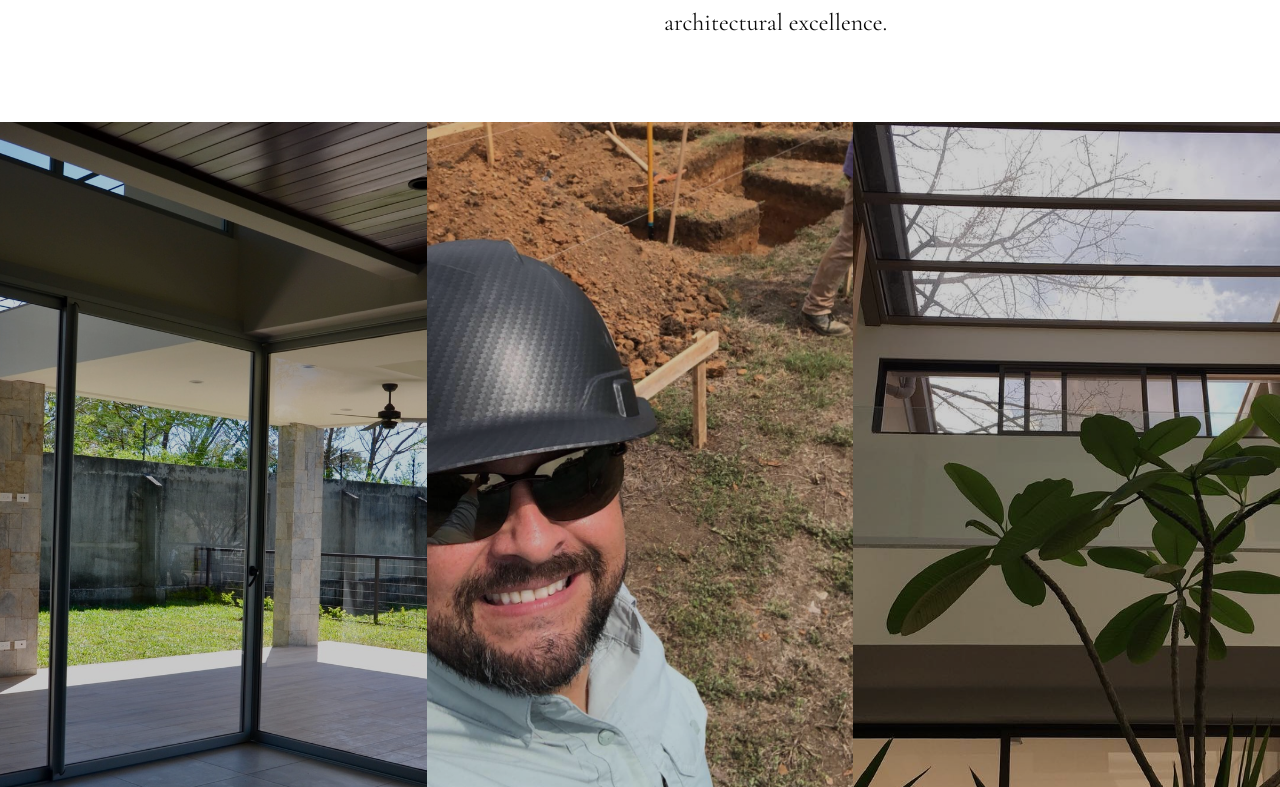
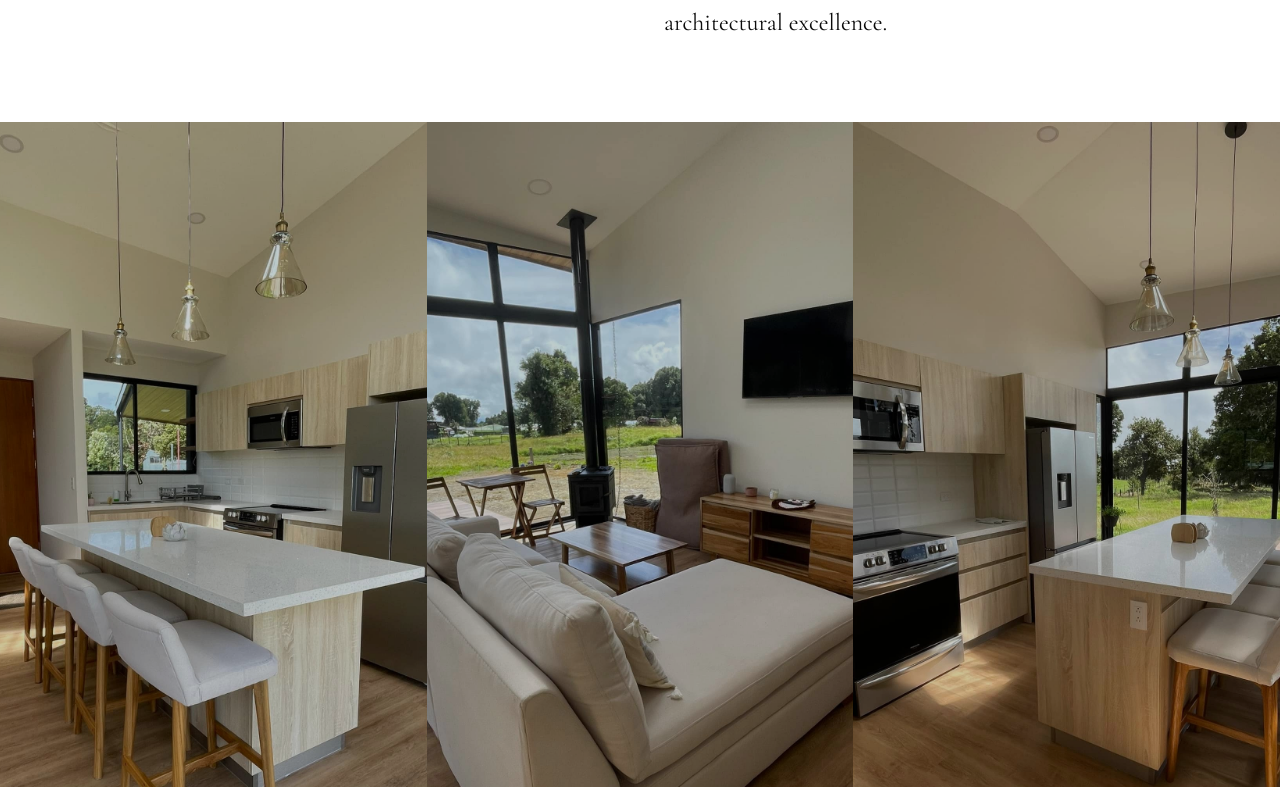
Before and after one commit to botflowlab/AndresCastroWebsite, a React (Vite) app: page /arquitecto in a window 1280 px wide. Shown: the part 1333-2120 px from the top of the page. Built offline with nearby package versions, Linux system fonts and the light colour scheme; no server answers; a web font is replaced by a local one.

Commit message:
Updated ImageGallery.jsx

```diff
--- a/src/pages/architect/ImageGallery.jsx
+++ b/src/pages/architect/ImageGallery.jsx
@@ -2,9 +2,9 @@ import React from 'react';
 
 export default function ImageGallery() {
   const images = [
-    '/images/theArchitect/ac01.jpg',
-    '/images/theArchitect/ac02.jpg',
-    '/images/theArchitect/ac03.jpg'
+    '/images/theArchitect/gallery1.jpg',
+    '/images/theArchitect/gallery2.jpg',
+    '/images/theArchitect/gallery3.jpg'
   ];
 
   return (
```
